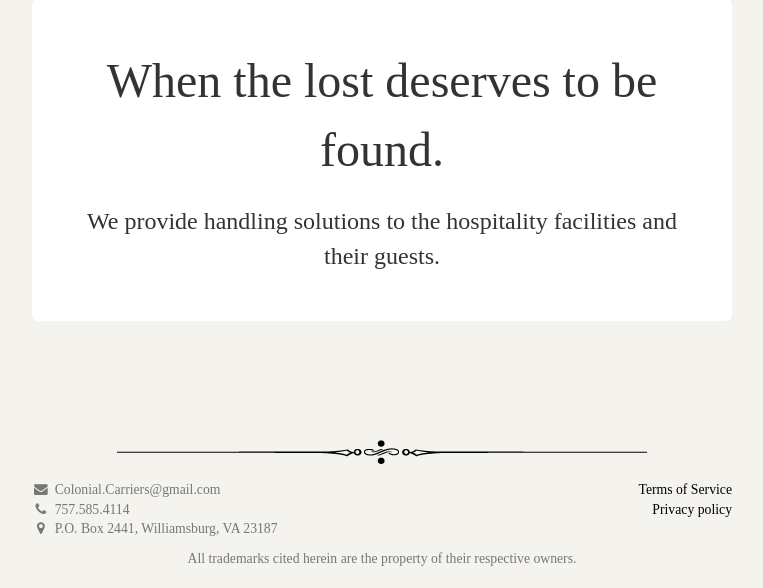
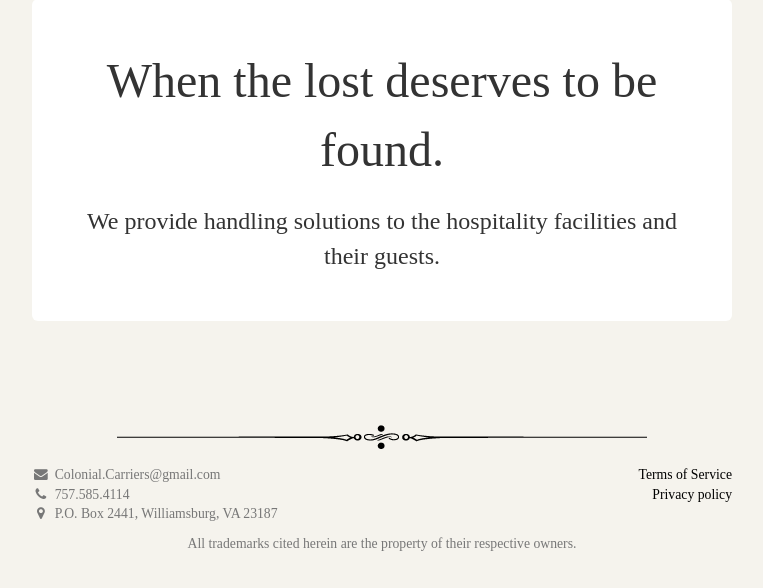
Before and after one commit to lemmetry/ColonialCarriers, a Django app: page / in a window 1280 px wide. Shown: the part 222-810 px from the top of the page, without its empty margins (258-1021 px from the left). After the commit the page ends 773 px from the top, so only its background shows below. Run offline with Django 3.2, Linux system fonts and the light colour scheme; some libraries are stand-ins or nearby versions; some web fonts are replaced.

Commit message:
Applied minor design changes to footer and scroll.

```diff
--- a/mysite_cc/static/colonialcarriersdotcom/css/base.css
+++ b/mysite_cc/static/colonialcarriersdotcom/css/base.css
@@ -10,6 +10,7 @@ body {
     margin-bottom: 160px; /* footer */
     font-family: 'Fjord One', serif;
     font-size: 1.7em;
+    overflow-y: scroll;
 }
 
 a {
@@ -76,7 +77,7 @@ a:hover {
 
 .footer {
     position: absolute;
-    height: 160px;
+    height: 175px;
     padding-top: 10px;
     border-top: 0;
     bottom: 0;
--- a/mysite_cc/templates/colonialcarriersdotcom/base.html
+++ b/mysite_cc/templates/colonialcarriersdotcom/base.html
@@ -79,7 +79,7 @@
           <img src="{% static 'colonialcarriersdotcom/img/ornament_footer.png' %}" alt="" />
         </div>
         <div class="row text-muted small">
-          <div class="col-xs-12 col-sm-6 xs-text-center sm-text-left">
+          <div class="col-xs-12 col-sm-6 xs-text-center sm-text-left text-muted">
             <i class="fa fa-envelope fa-fw"></i>Colonial.Carriers@gmail.com<br>
             <i class="fa fa-phone fa-fw"></i>757.585.4114<br>
             <i class="fa fa-map-marker fa-fw"></i>P.O. Box 2441, Williamsburg, VA 23187
@@ -91,7 +91,7 @@
         </div>
         <div class="row text-muted small" style="padding-top: 10px; padding-bottom: 20px">
           <div class="col-xs-12 text-center">
-            All trademarks cited herein are the property of their respective owners.
+            <span>All trademarks cited herein are the property of their respective owners.</span>
           </div>
         </div>
       </div><!-- /footer -->
```
